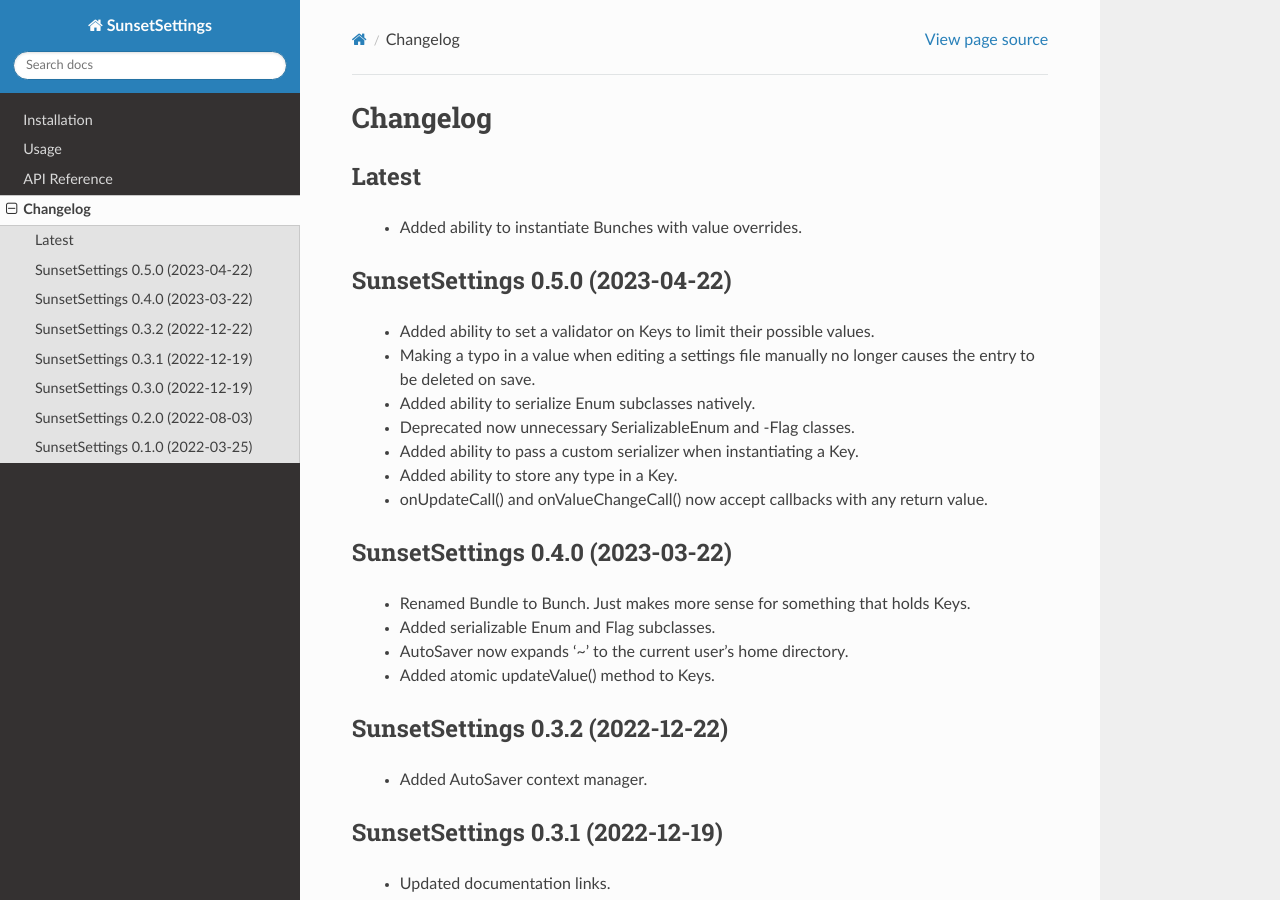
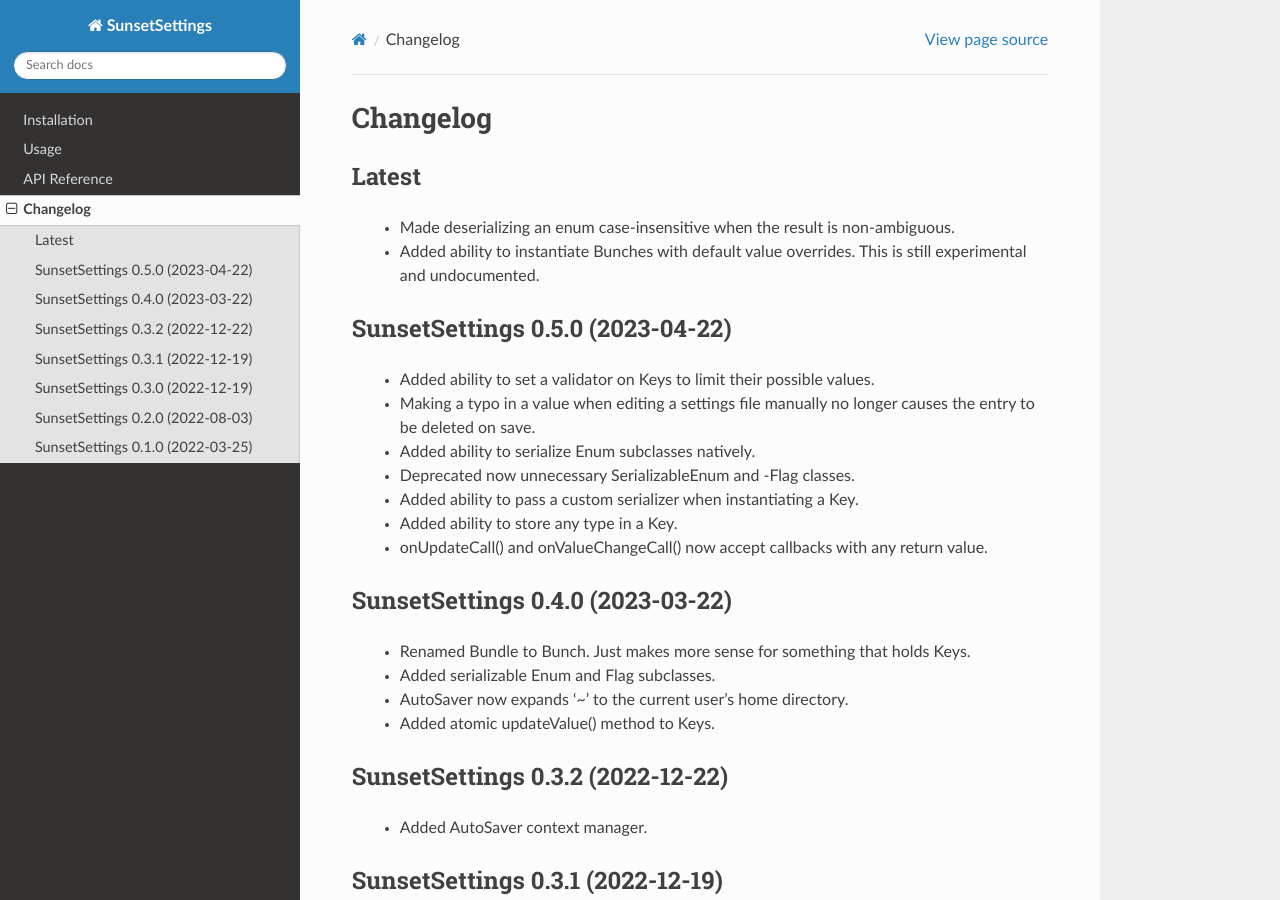
Before and after one commit to pvaret/SunsetSettings, a Sphinx documentation site: the page built from docs/source/changelog.rst, in a window 1280 px wide and 900 px high. Built offline with Sphinx 7.4.7 and the Read the Docs theme 2.0.0, drawn with Linux system fonts in a browser that asks for light colours.

Commit message:
Updated changelog.

```diff
--- a/docs/source/changelog.rst
+++ b/docs/source/changelog.rst
@@ -4,7 +4,8 @@
 Latest
 ------
 
-  - Added ability to instantiate Bunches with value overrides.
+  - Made deserializing an enum case-insensitive when the result is non-ambiguous.
+  - Added ability to instantiate Bunches with default value overrides. This is still experimental and undocumented.
 
 SunsetSettings 0.5.0 (2023-04-22)
 ---------------------------------
```
